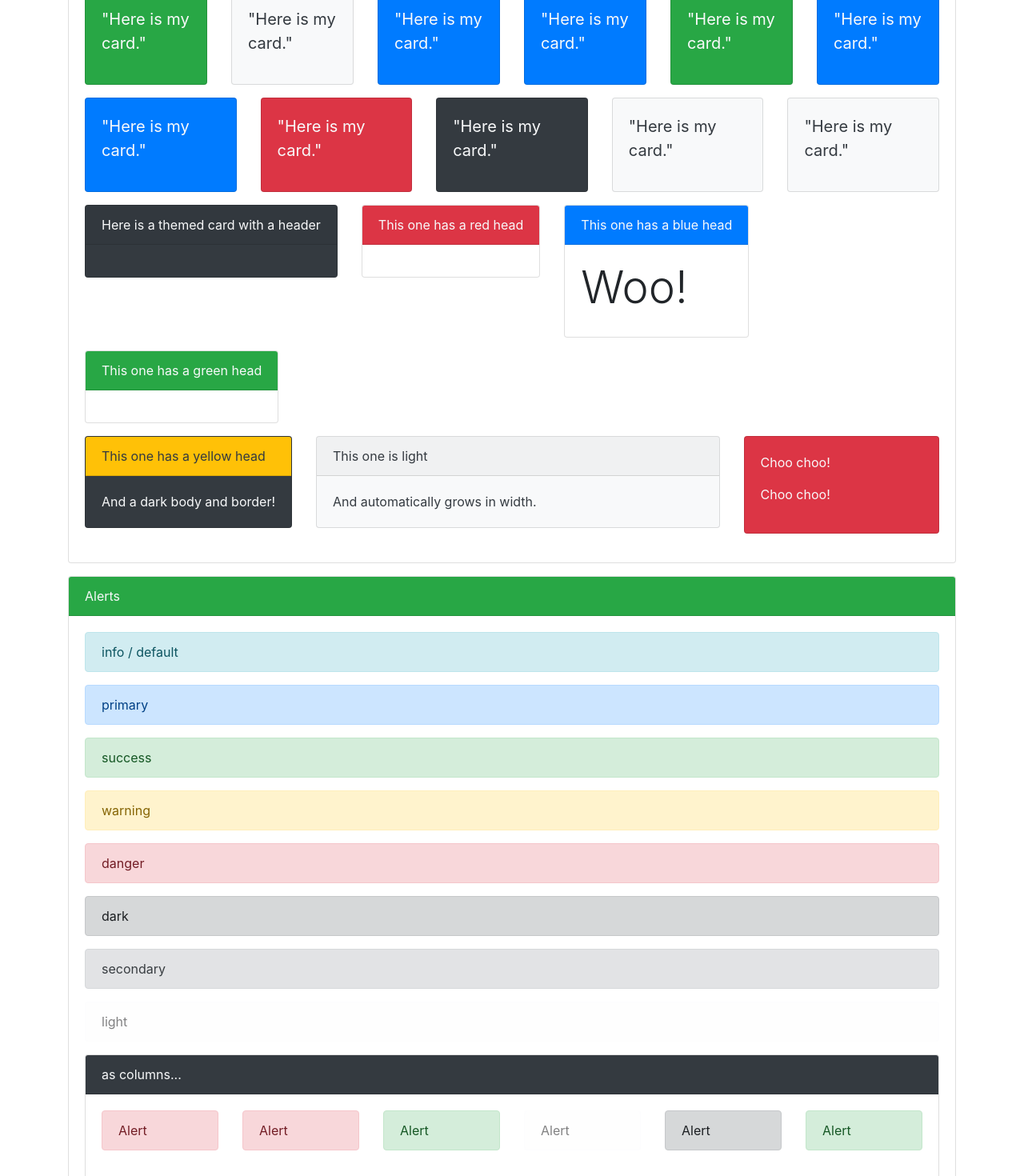
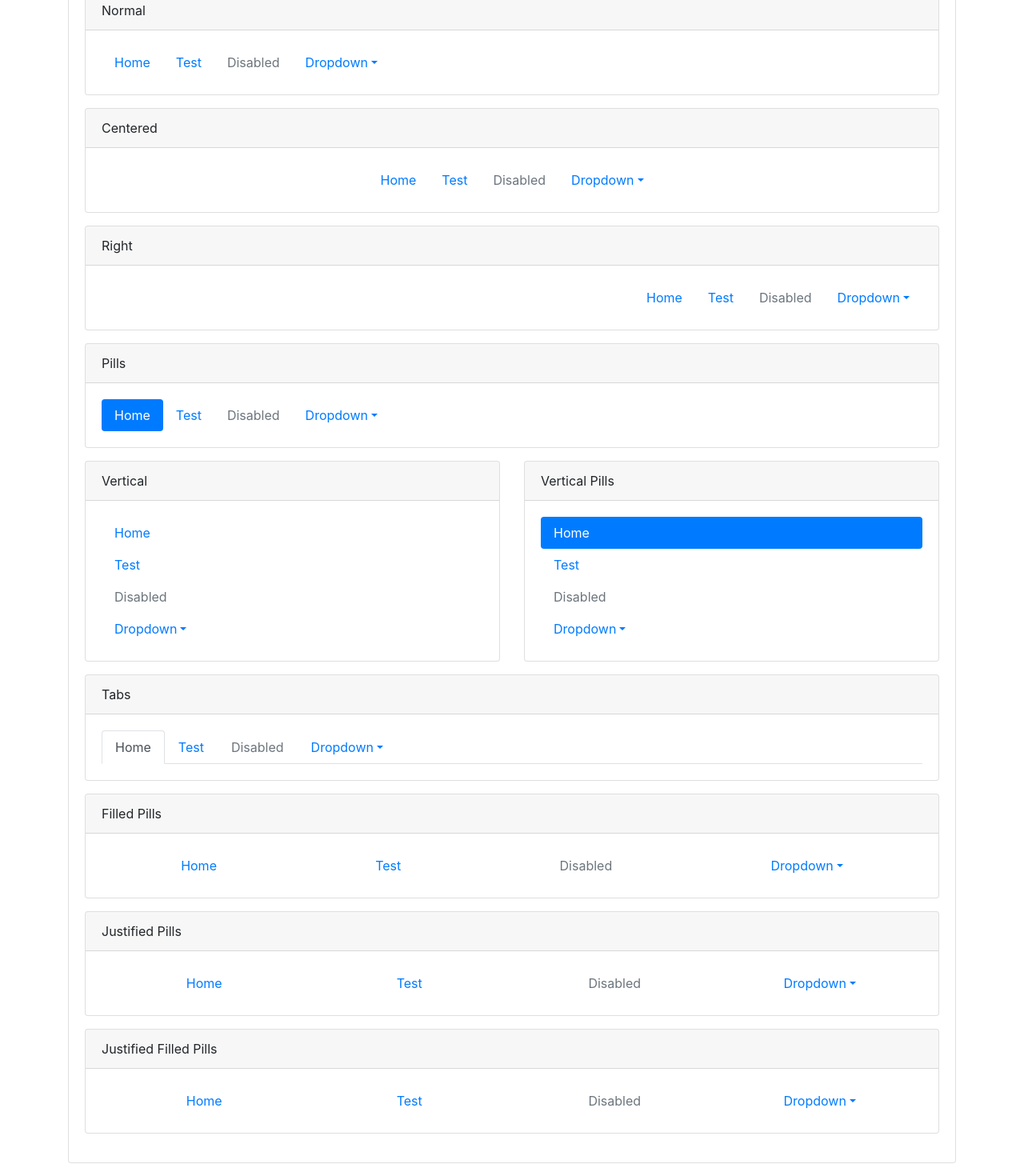
Before and after one commit to duhdugg/preaction-bootstrap-clips, a React (Create React App) app: page / in a window 1280 px wide. Shown: the part 420-1890 px from the top of the page at 80% size. Built offline with nearby package versions, Linux system fonts and the light colour scheme.

Commit message:
moar components!

```diff
--- a/src/App.js
+++ b/src/App.js
@@ -1,18 +1,14 @@
 import React from 'react'
 import 'bootstrap/dist/css/bootstrap.min.css'
 import Boilerplate from './components/Boilerplate.js'
+import Nav from './components/Nav.js'
 import NavBar from './components/NavBar.js'
 import Card from './components/Card.js'
 import Alert from './components/Alert.js'
 
 class App extends React.Component {
-  get navBar () {
-    return (
-      <NavBar
-        fixedTo='top'
-        theme='dark'
-        path={window.location.path}
-        menu={[
+  get menu () {
+    return [
       {
         name: 'Home',
         href: '.',
@@ -33,8 +29,29 @@ class App extends React.Component {
           event.preventDefault()
         },
         disabled: true
+      },
+      {
+        name: 'Dropdown',
+        subMenu: [
+          { name: 'Item 1',
+            onClick: event => {
+              event.preventDefault()
+              console.debug(event)
             }
-        ]}
+          },
+          { name: 'Item 2', active: true },
+          { name: 'Item 3' }
+        ]
+      }
+    ]
+  }
+  get navBar () {
+    return (
+      <NavBar
+        fixedTo='top'
+        theme='dark'
+        path={window.location.path}
+        menu={this.menu}
         brand={{
           name: <em>Preaction</em>,
           href: '.',
@@ -69,13 +86,47 @@ class App extends React.Component {
           navBar={this.navBar}
           footer='2018 &copy; Doug Elkin'
         >
+          <Card header='Navs'>
+            <div className='row'>
+              <Card header='Normal' column width={1}>
+                <Nav menu={this.menu}></Nav>
+              </Card>
+              <Card header='Centered' column width={1}>
+                <Nav menu={this.menu} align='center'></Nav>
+              </Card>
+              <Card header='Right' column width={1}>
+                <Nav menu={this.menu} align='right' />
+              </Card>
+              <Card header='Pills' column width={1}>
+                <Nav menu={this.menu} type='pills' />
+              </Card>
+              <Card header='Vertical' column width='auto'>
+                <Nav align='vertical' menu={this.menu} />
+              </Card>
+              <Card header='Vertical Pills' column width='auto'>
+                <Nav align='vertical'type='pills' menu={this.menu} />
+              </Card>
+              <Card header='Tabs' column width={1}>
+                <Nav type='tabs' menu={this.menu} />
+              </Card>
+              <Card header='Filled Pills' column width={1}>
+                <Nav fill menu={this.menu} />
+              </Card>
+              <Card header='Justified Pills' column width={1}>
+                <Nav justify menu={this.menu} />
+              </Card>
+              <Card header='Justified Filled Pills' column width={1}>
+                <Nav fill justify menu={this.menu} />
+              </Card>
+            </div>
+          </Card>
           <Card
             header='Cards'
             headerTheme='yellow'
             style={{ header: { fontWeight: 'bold' } }}
           >
             <div className='row'>
-              {this.getArray(11).map(id => (<Card column width='auto' theme={this.randomTheme} style={{ container: { minWidth: '10em' } }} key={id}><blockquote className='blockquote'>"Here is my card."</blockquote></Card>))}
+              {this.getArray(11).map((id, index) => (<Card key={index} column width='auto' theme={this.randomTheme} style={{ container: { minWidth: '10em' } }}><blockquote className='blockquote'>"Here is my card."</blockquote></Card>))}
             </div>
             <div className='row'>
               <Card
@@ -125,18 +176,25 @@ class App extends React.Component {
           >
             <Alert>info / default</Alert>
             <Alert theme='primary'>primary</Alert>
-            <Alert theme='success'>success</Alert>
-            <Alert theme='warning'>warning</Alert>
-            <Alert theme='danger'>danger</Alert>
+            <Alert theme='success' header='Success!'>with header</Alert>
+            <Alert theme='warning' header={(<em>Warning!</em>)}></Alert>
+            <Alert theme='danger' header='Error'>You've been doing it wrong.</Alert>
             <Alert theme='dark'>dark</Alert>
+            <Alert theme='light'>light</Alert>
             <Alert theme='secondary'>secondary</Alert>
-            <Alert theme='light'>light</Alert>
+            <Alert theme='light' header='light'>with header</Alert>
             <Card
               header='as columns...'
               headerTheme='dark'
             >
               <div className='row'>
-                {this.getArray(11).map((id, index) => (<Alert column width={{ sm: 1 / 3, md: 1 / 4, lg: 1 / 6 }} theme={this.randomTheme} key={id}>Alert</Alert>))}
+                {this.getArray(11).map((id, index) => (
+                  <Alert key={index} column width={{
+                    sm: 1 / 3,
+                    md: 1 / 4,
+                    lg: 1 / 6
+                  }} theme={this.randomTheme}>Alert</Alert>)
+                )}
               </div>
             </Card>
           </Card>
--- a/src/components/Alert.js
+++ b/src/components/Alert.js
@@ -72,6 +72,10 @@ class Alert extends React.Component {
     return (
       <div className={this.containerClassName} style={this.style.container}>
         <div className={this.className} style={this.style.alert}>
+          {this.props.header ? <div>
+            <h4 className='alert-heading'>{this.props.header}</h4>
+            <hr />
+          </div> : ''}
           {this.props.children}
         </div>
       </div>
--- /dev/null
+++ b/src/components/Nav.js
@@ -0,0 +1,51 @@
+import React from 'react'
+import NavItem from './NavItem.js'
+
+class Nav extends React.Component {
+  render () {
+    let classes = ['nav']
+
+    if (this.props.align === 'center') {
+      classes.push('justify-content-center')
+    } else if (this.props.align === 'right') {
+      classes.push('justify-content-end')
+    } else if (this.props.align === 'vertical') {
+      classes.push('flex-column')
+    }
+
+    if (this.props.type === 'pills') {
+      classes.push('nav-pills')
+    } else if (this.props.type === 'tabs') {
+      classes.push('nav-tabs')
+    }
+
+    if (this.props.fill) {
+      classes.push('nav-fill')
+    }
+
+    if (this.props.justify) {
+      classes.push('nav-justified')
+    }
+
+    if (this.props.className) {
+      classes.push(this.props.className)
+    }
+
+    let className = classes.join(' ')
+
+    return (
+      <ul className={className}>
+        {this.props.menu.map((item, index) => (
+          <NavItem name={item.name}
+            key={index}
+            active={item.active}
+            disabled={item.disabled}
+            onClick={item.onClick}
+            subMenu={item.subMenu}></NavItem>)
+        )}
+      </ul>
+    )
+  }
+}
+
+export default Nav
--- a/src/components/NavBar.js
+++ b/src/components/NavBar.js
@@ -1,12 +1,5 @@
 import React from 'react'
-
-function NavItem (item) {
-  return (
-    <li className={`nav-item ${item.active ? 'active' : ''}`} key={item.name}>
-      <a className={`nav-link ${item.disabled ? 'disabled' : ''}`} href={item.href || ''} onClick={item.onClick}>{item.name}</a>
-    </li>
-  )
-}
+import NavItem from './NavItem.js'
 
 class NavBar extends React.Component {
   constructor (props) {
@@ -58,7 +51,14 @@ class NavBar extends React.Component {
           {this.togglerPosition === 'right' ? toggleButton() : ''}
           <div className={`navbar-collapse ${this.state.toggler ? '' : 'collapse'}`}>
             <ul className='navbar-nav mr-auto'>
-              {this.props.menu.map(item => NavItem(item))}
+              {this.props.menu.map((item, index) => (
+                <NavItem name={item.name}
+                  key={index}
+                  active={item.active}
+                  disabled={item.disabled}
+                  onClick={item.onClick}
+                  subMenu={item.subMenu}></NavItem>)
+              )}
             </ul>
           </div>
         </div>
--- /dev/null
+++ b/src/components/NavItem.js
@@ -0,0 +1,73 @@
+import React from 'react'
+
+class NavItem extends React.Component {
+  constructor (props) {
+    super(props)
+    this.state = { submenuActive: false }
+  }
+
+  render () {
+    let classes = ['nav-item']
+    if (this.props.subMenu) {
+      classes.push('dropdown')
+    }
+    let className = classes.join(' ')
+
+    let aClasses = ['nav-link']
+    if (this.props.active) {
+      aClasses.push('active')
+    }
+    if (this.props.disabled) {
+      aClasses.push('disabled')
+    }
+    if (this.props.subMenu) {
+      aClasses.push('dropdown-toggle')
+    }
+    let aClassName = aClasses.join(' ')
+
+    let href = this.props.href || ''
+
+    let onClick = event => {
+      if (this.props.onClick) {
+        event.persist()
+        this.props.onClick(event)
+      }
+      if (this.props.subMenu) {
+        event.preventDefault()
+        this.setState(state => {
+          state.subMenuActive = !state.subMenuActive
+          return state
+        })
+      }
+    }
+    return (
+      <li className={className}>
+        <a className={aClassName}
+          href={href}
+          onClick={onClick}
+        >{this.props.name}</a>
+        {this.props.subMenu ? <div className={`dropdown-menu ${this.state.subMenuActive ? 'show' : ''}`}>
+          {this.props.subMenu.map((item, index) => (
+            <DropdownItem name={item.name}
+              active={item.active}
+              href={item.href}
+              onClick={item.onClick}
+              key={index}
+            ></DropdownItem>
+          ))}
+        </div> : ''}
+      </li>
+    )
+  }
+}
+
+function DropdownItem (item) {
+  return (
+    <a className={`dropdown-item ${item.active ? 'active' : ''}`}
+      onClick={item.onClick}
+      href={item.href || ''}
+    >{item.name}</a>
+  )
+}
+
+export default NavItem
--- a/webpack.config.js
+++ b/webpack.config.js
@@ -6,7 +6,10 @@ module.exports = {
     Alert: './src/components/Alert.js',
     Boilerplate: './src/components/Boilerplate.js',
     Card: './src/components/Card.js',
-    NavBar: './src/components/NavBar.js'
+    getClassesForColumn: './src/lib/getClassesForColumn.js',
+    Nav: './src/components/Nav.js',
+    NavBar: './src/components/NavBar.js',
+    NavItem: './src/components/NavItem.js'
   },
   output: {
     path: path.resolve('dist'),
```
Also changed, not shown: 7 other files (tests, documents, lock files or other folders). Lines whose indentation alone changed are shown as unchanged.
